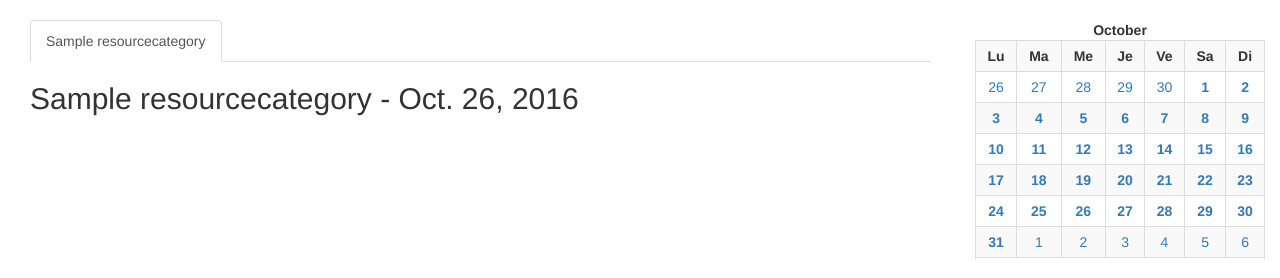
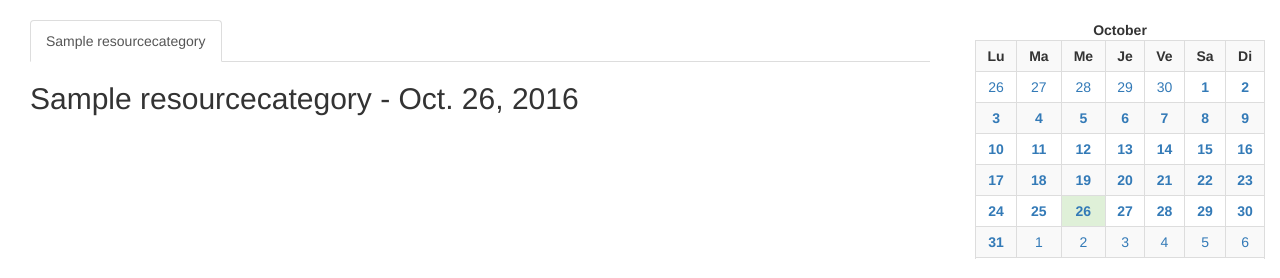
Before and after one commit to BdEINSALyon/resa, a Django app: page /resource-category/1 in a window 1280 px wide. Shown: the part 51-329 px from the top of the page. Run offline with Django 3.2, Linux system fonts and the light colour scheme; tables that the repository leaves empty hold one stand-in row (values such as "Sample post"); some libraries are stand-ins or nearby versions.

Commit message:
Add visual information of selected day

```diff
--- a/bookings/templates/bookings/resource_category_day.html
+++ b/bookings/templates/bookings/resource_category_day.html
@@ -32,7 +32,7 @@
                 {% for week in weeks %}
                     <tr>
                         {% for day in week %}
-                            <td class="text-center">
+                            <td class="text-center{% if day == date %} success{% endif %}">
                                 <a href="{{ category.get_absolute_url }}?year={{ day.year }}&month={{ day.month }}&day={{ day.day }}">
                                     {% if day.month != date.month %}
                                         {{ day.day }}
```
